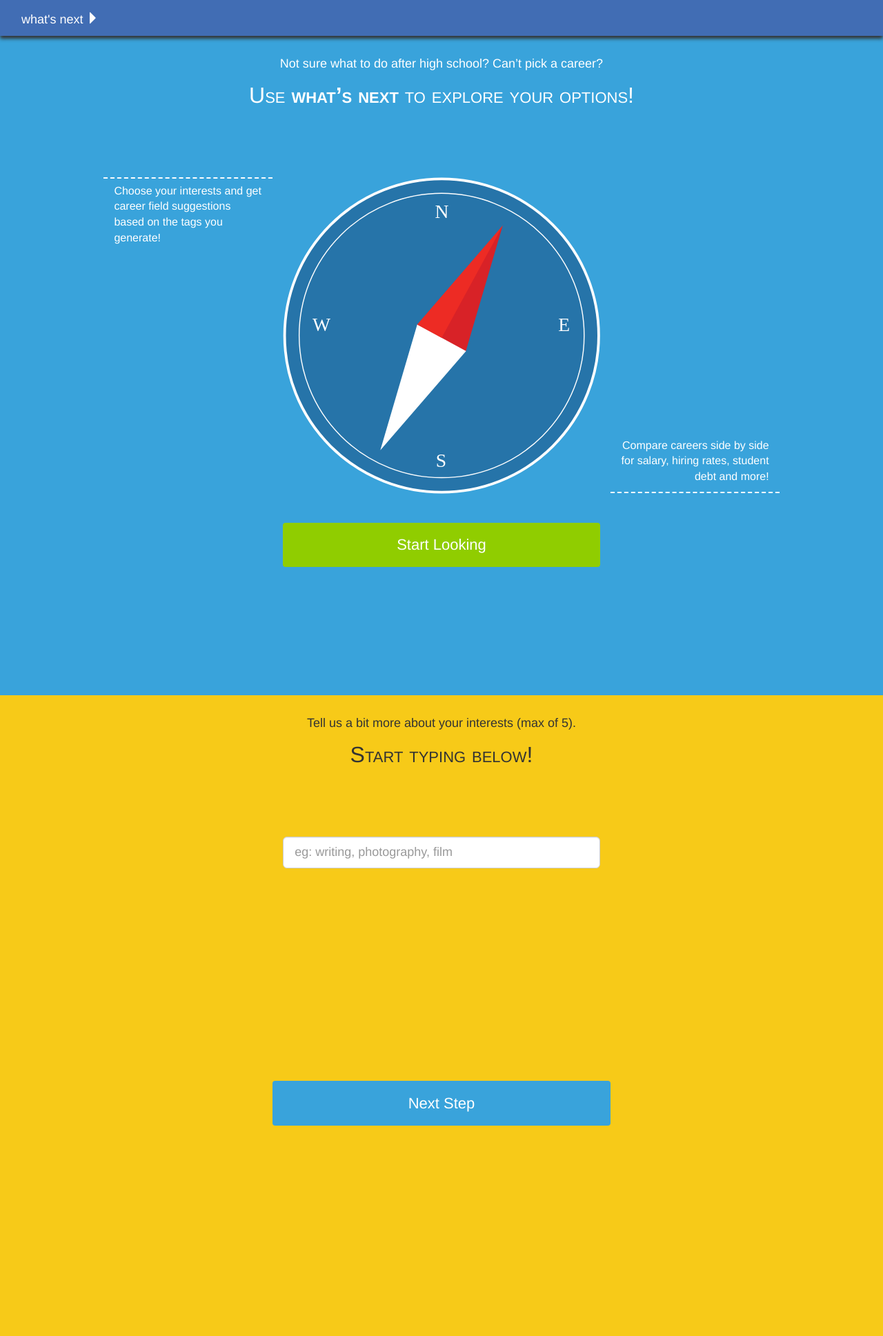
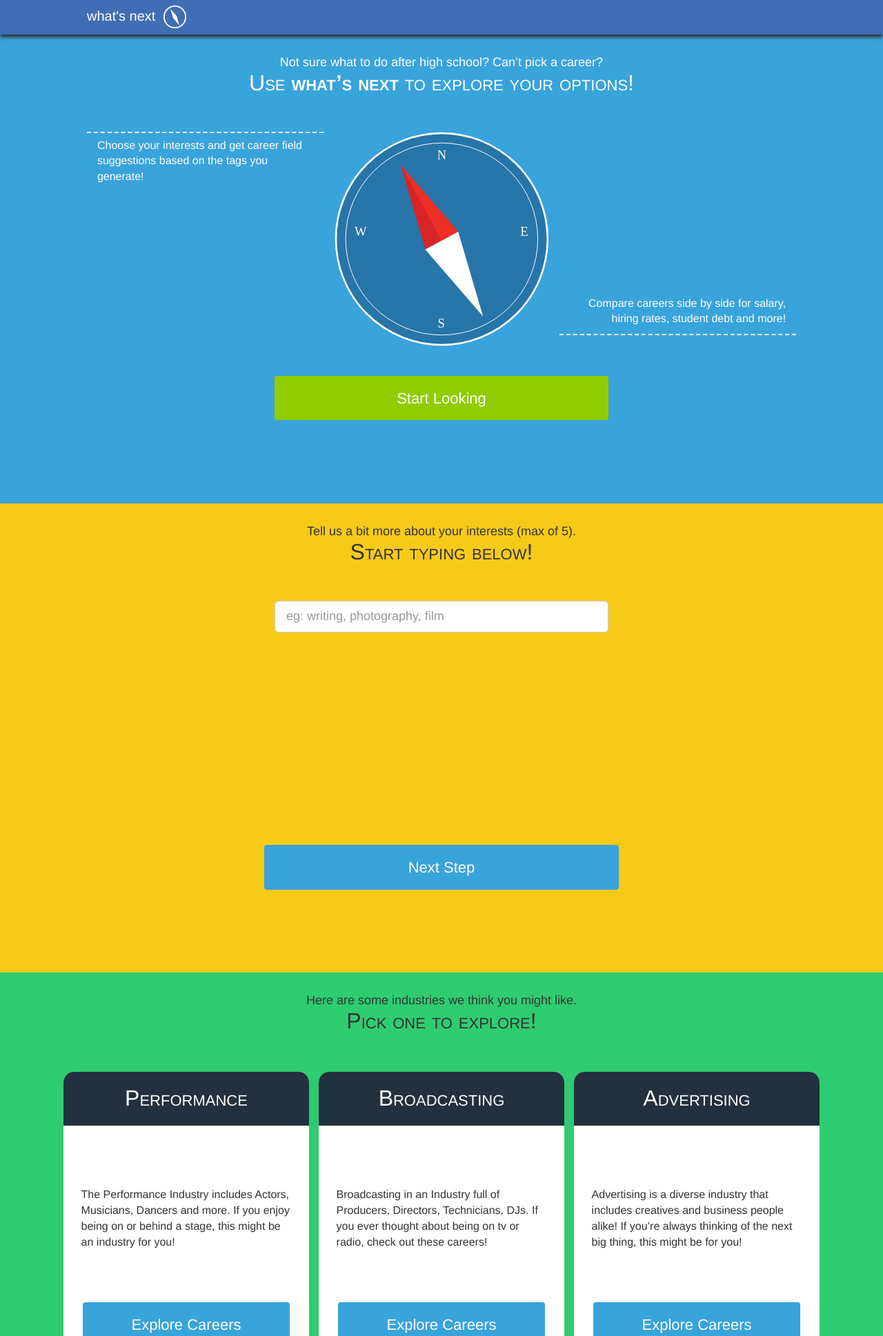
Before and after one commit to working-title/whats-next, a Django app: page / in a window 1280 px wide. Shown: the top 1937 px of the page at 69% size. Run offline with Django 3.2, Linux system fonts and the light colour scheme; parts of the project's set-up code (start-up, migrations or seed data) failed here and were passed over; some libraries are stand-ins or nearby versions.

Commit message:
Finish first round of styling for home page; still needs tangle integration and styling

```diff
--- a/pathways/static/pathways/css/main.css
+++ b/pathways/static/pathways/css/main.css
@@ -14,13 +14,14 @@
 }
 
 .lead {
-	margin-bottom: 3em;
+	margin-top: -0.5em;
+	margin-bottom: 1.5em;
 	font-variant: small-caps;
 	font-size: 32px;
 }
 
 .page-container {
-	width: 80%;
+	width: 84%;
 	margin: 0 auto;
 }
 
@@ -45,6 +46,17 @@
 }
 
 /*========NAV==========*/
+.logo img {
+	max-width: 35px;
+	margin-left: 5px;
+}
+
+.logo {
+	margin-top: 6px;
+	color: #fff;
+	font-size: 20px;
+}
+
 .navbar {
 	margin-bottom: 0;
 	-webkit-box-shadow: 0px 4px 5px 0px rgba(51,51,51,1);
@@ -144,6 +176,12 @@
 }
 
 /*========HOME==========*/
+
+@media (min-width: 996px) {
+	.fill-screen{
+		max-height: 680px;
+	}
+}
 
 #screen-one {
 	background-color: #39a3db;
@@ -167,7 +205,7 @@
 
 .bottom-tip {
 	border-bottom: dashed 2px #fff;
-	padding-top: 27em;
+	padding-top: 17em;
 }
 
 .bottom-tip p {
@@ -201,6 +239,37 @@
 	padding: 2em;
 }
 
+.industry-container {
+	padding: 0.25em;
+}
+
+.industry-suggestion {
+	background-color: #fff;
+	border-radius: 15px;
+	margin-right: 0.25em;
+	margin-left: 0.25em;
+}
+
+.industry-title {
+	border-top-left-radius: 15px;
+	border-top-right-radius: 15px;
+	padding: 0.5em;
+	font-size: 32px;
+	font-variant: small-caps;
+	margin-bottom: 2em;
+	background-color: #22313F;
+	color: #fff;
+}
+
+.industry-content {
+	padding: 1.6em;
+	font-size: 16px;
+}
+
+.button-container {
+	padding: 2em;
+}
+
 /*========FOOTER==========*/
  footer {
  	background-color: #fff;
--- a/pathways/templates/pathways/index.html
+++ b/pathways/templates/pathways/index.html
@@ -14,7 +14,7 @@
 <!-- Brand and toggle get grouped for better mobile display -->
 	<div class="navbar-header">
 		<div class="container">
-	      <a class="navbar-brand" href="./?page=dash">what's next <span class="glyphicon glyphicon-triangle-right" aria-hidden="true"></span></a>
+	      <a class="col-sm-offset-1 col-sm-4 logo" href="./">what's next <img class="img-responsive" src="{% static 'pathways/img/compass-outline.svg' %}" alt="Compass"></a>
 	    </div>
 	</div>
 </nav> <!-- ======================= END NAV ======================= -->
@@ -29,15 +29,15 @@
 
 	<div class="row">
 		<div class="page-container">
-			<div class="col-sm-4 col-lg-3 top-tip">
+			<div class="col-sm-4 col-lg-4 top-tip">
 				<p>Choose your interests and get career field suggestions based on the tags you generate!</p>
 			</div>
 
-			<div class="col-sm-4 col-lg-6 text-center">
+			<div class="col-sm-4 col-lg-4 text-center">
 				<img class="img-responsive compass" src="{% static 'pathways/img/compass.svg' %}" alt="Compass">
 			</div>
 
-			<div class="col-sm-4 col-lg-3 text-right bottom-tip">
+			<div class="col-sm-4 col-lg-4 text-right bottom-tip">
 				<p>Compare careers side by side for salary, hiring rates, student debt and more!</p>
 			</div>
 		</div>
@@ -92,34 +92,53 @@
 			<p class="lead text-center">Pick one to explore!</p>
 
 			<div class="col-xs-12">
-				<div class="col-sm-4 industry-suggestion">
-					<p class="text-center">Performance</p>
-					<p>The Performance Industry includes Actors, Musicians, Dancers and more. If you enjoy being on or behind a stage, this might be an industry for you!</p>
+
+				<div class="col-sm-4 industry-container">
+				  <div class="industry-suggestion">
+					<div class="text-center industry-title">Performance</div>
+					<div class="industry-content">The Performance Industry includes Actors, Musicians, Dancers and more. If you enjoy being on or behind a stage, this might be an industry for you!</div>
+					<div class="button-container">
 						<a href="{% url 'pathways:subjects' %}#industry">
 							<button class="btn btn-block btn-explore">
 			                	Explore Careers
 			            	</button>
 			            </a>
-				</div>
-				<div class="col-sm-4 industry-suggestion">
-					<p class="text-center">Broadcasting</p>
-					<p>Broadcasting in an Industry full of Producers, Directors, Technicians, DJs. If you ever thought about being on tv or radio, check out these careers!</p>
-					<button class="btn btn-block btn-explore"
-						data-scrollto="subjects#industry">
+			        </div> <!-- /.button-container -->
+		          </div> <!-- /.industry-container -->
+				</div> <!-- /.industry-suggestion -->
+
+				<div class="col-sm-4 industry-container">
+				  <div class="industry-suggestion">
+					<div class="text-center industry-title">Broadcasting</div>
+					<div class="industry-content">Broadcasting in an Industry full of Producers, Directors, Technicians, DJs. If you ever thought about being on tv or radio, check out these careers!</div>
+					<div class="button-container">
+						<a href="{% url 'pathways:subjects' %}#industry">
+							<button class="btn btn-block btn-explore">
 			                	Explore Careers
 			            	</button>
-				</div>
-				<div class="col-sm-4 industry-suggestion">
-					<p class="text-center">Advertising</p>
-					<p>Advertising is a diverse industry that includes creatives and business people alike! If you’re always thinking of the next big thing, this might be for you!</p>
-					<button class="btn btn-block btn-explore"
-						data-scrollto="subjects#industry">
+			            </a>
+			        </div> <!-- /.button-container -->
+		          </div> <!-- /.industry-container -->
+				</div> <!-- /.industry-suggestion -->
+
+				<div class="col-sm-4 industry-container">
+				  <div class="industry-suggestion">
+					<div class="text-center industry-title">Advertising</div>
+					<div class="industry-content">Advertising is a diverse industry that includes creatives and business people alike! If you’re always thinking of the next big thing, this might be for you!</div>
+					<div class="button-container">
+						<a href="{% url 'pathways:subjects' %}#industry">
+							<button class="btn btn-block btn-explore">
 			                	Explore Careers
 			            	</button>
-				</div>
-			</div>
-		</div>
-	</div>
+			            </a>
+			        </div> <!-- /.button-container -->
+		          </div> <!-- /.industry-container -->
+				</div> <!-- /.industry-suggestion -->
+
+			</div> <!-- /.col-sm-12 -->
+
+		</div> <!-- /.container -->
+	</div> <!-- /.row -->
 </div> <!-- ======================= END INDUSTRY ======================= -->
 
 <footer>
```
Also changed, not shown: other parts of pathways/static/pathways/css/main.css (+23 -3 lines), pathways/static/pathways/img/compass-outline.svg (added), pathways/static/pathways/img/compass.svg. Lines whose indentation alone changed are shown as unchanged.
